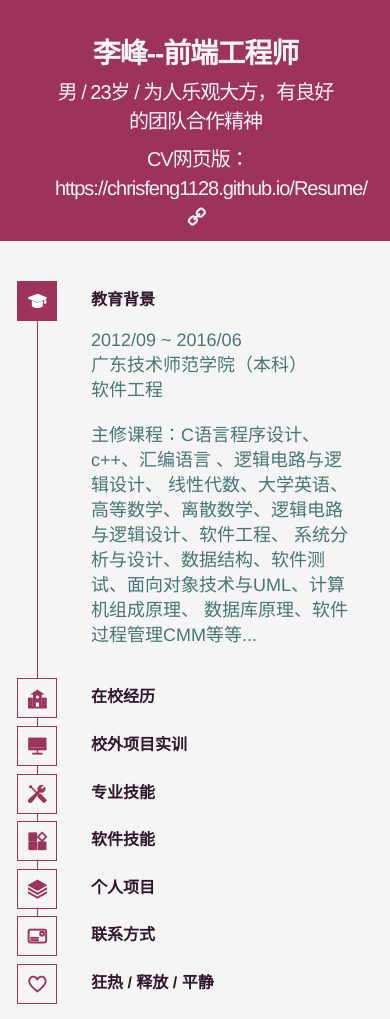
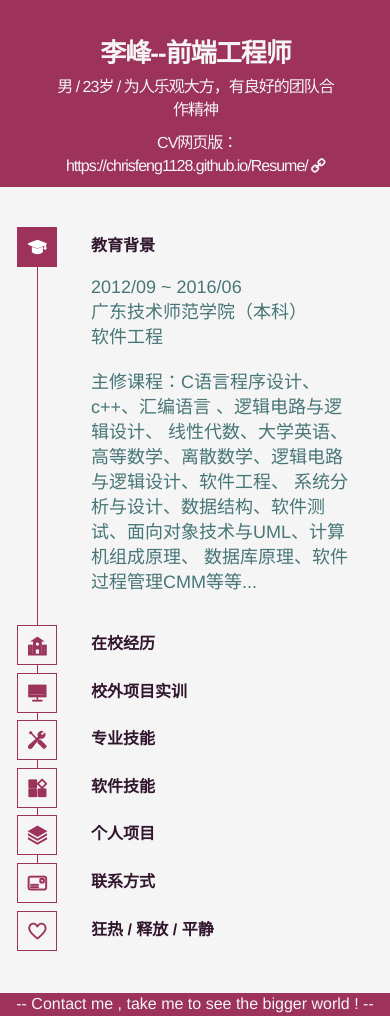
Before and after one commit to ChrisFeng1128/Resume, a plain HTML site: page index.html in a window 390 px wide. Shown: the top 1019 px of the page. Drawn offline with nearby package versions, Linux system fonts and the light colour scheme.

Commit message:
what i changed

```diff
--- a/css/style.css
+++ b/css/style.css
@@ -8,6 +8,10 @@
     text-align: center;
     background: #9d325b;
 }
+.header-content p{
+    color: #f5f5f5;
+    text-align: center;
+ }
 .head-title {
     color: #f5f5f5;
     font-weight: 600;
@@ -16,7 +20,7 @@
 .content{
     margin-top: 20px;
     padding: 1em 0;
-    min-height: 575px;
+    min-height:536px;
 }
 #accordion{
     padding-left: 76px;
@@ -142,10 +146,10 @@
     .header-content {
         padding: 1em 10% 0 2em;
     }
-    .header-content h1 {
+    .header-content h1,{
         font-size:1.4em;
     }
-    .footer-content p{
+    .footer-content p,.header-content p{
         font-size: 0.8em;
     }
 }
--- a/index.html
+++ b/index.html
@@ -24,14 +24,14 @@
     <header class="header-content">
         <div class="container">
             <h1 class="text-center head-title">李峰--前端工程师</h1>
-            <p style="color: #f5f5f5;">男&nbsp;/&nbsp;23岁 / 为人乐观大方，有良好的团队合作精神</p>
-            <p style="color: #f5f5f5;">&nbsp;CV网页版：https://chrisfeng1128.github.io/Resume/
+            <p>男&nbsp;/&nbsp;23岁 / 为人乐观大方，有良好的团队合作精神</p>
+            <p>&nbsp;CV网页版：https://chrisfeng1128.github.io/Resume/
                 <a href="https://chrisfeng1128.github.io/Resume/">
                     <i class="fa fa-link fa-rotate-90" style="color: #f5f5f5;"></i></a>
             </p>
         </div>
     </header>
-    <main style="position: relative;overflow: hidden;">
+    <main>
         <div class="container content">
             <div class="row">
                 <div class="col-md-offset-3 col-md-7">
```
